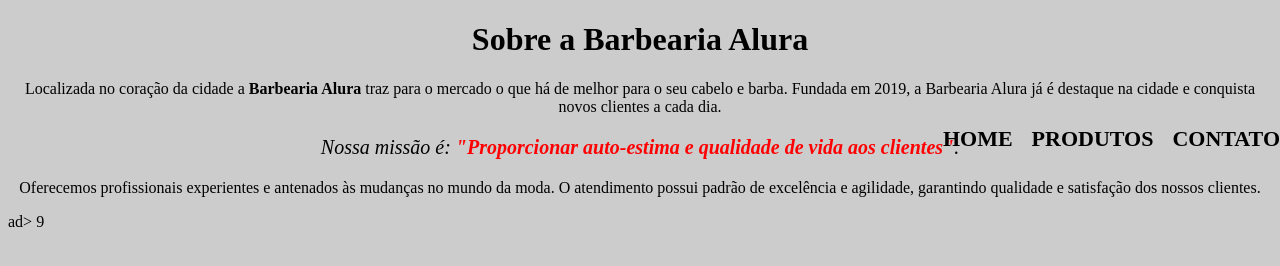
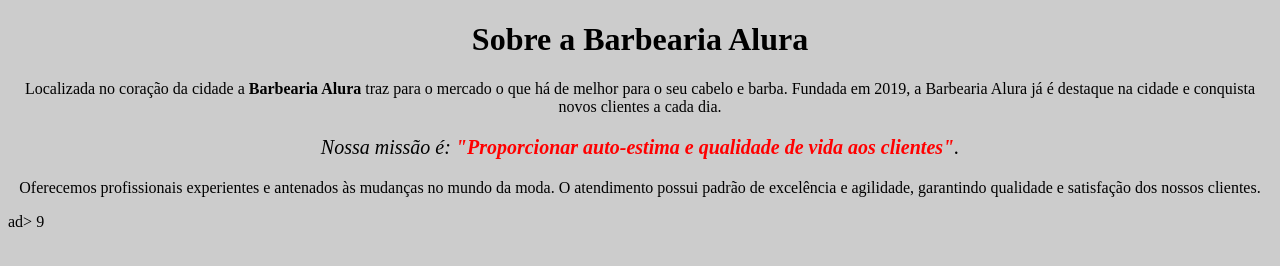
Before and after one commit to xerecarei/leonardo, a plain HTML site: page index.html in a window 1280 px wide. Drawn offline with Linux system fonts and the light colour scheme.

Commit message:
Update index.html

```diff
--- a/index.html
+++ b/index.html
@@ -5,16 +5,10 @@
         <title>Barbearia Alura</title>
         <link rel="stylesheet" href="style.css">
          <link rel="stylesheet" href="produtos.css">
-    </head>
-     <nav>
-                <ul>
-                    <li><a href="index.html">Home</a></li>
-                    <li><a href="produtos.html">Produtos</a></li>
-                    <li><a href="contato.html">Contato</a></li>
-                </ul>
-            </nav>
+    </head
 
     <body>
+
 
         <h1 style="text-align: center">Sobre a Barbearia Alura</h1>
 
```
